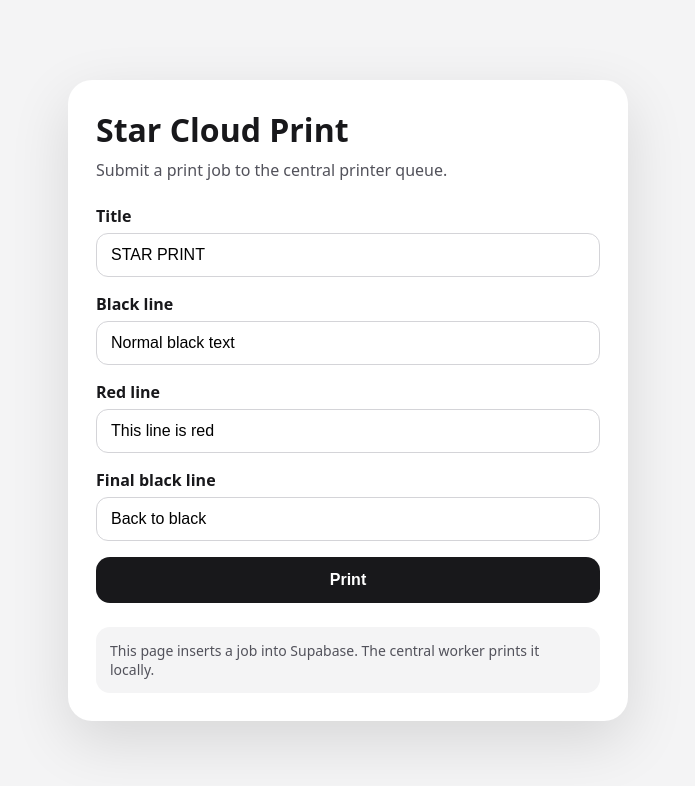
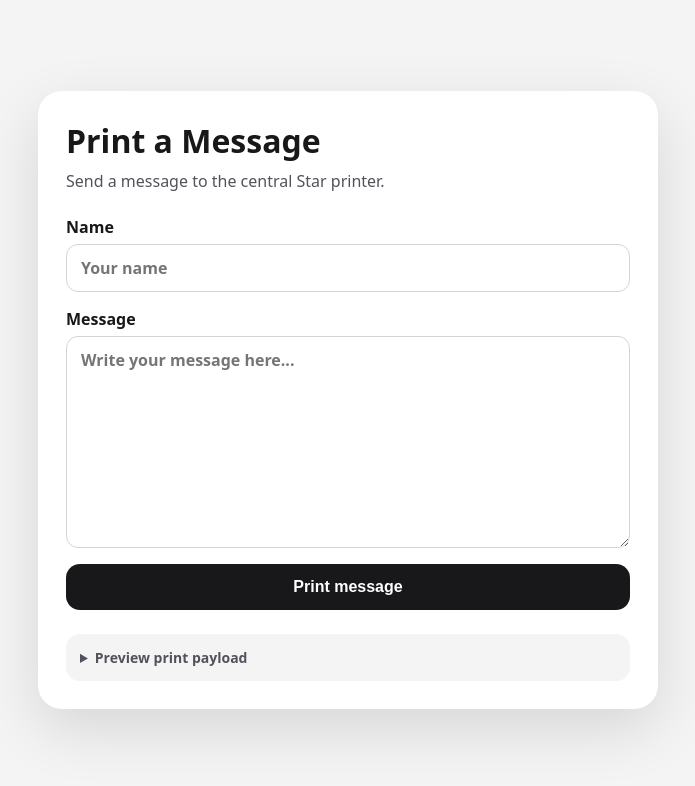
Before and after one commit to pecelec/Star_priner, a React (Vite) app in the folder frontend/: page / in a window 1280 px wide. Shown: the top 786 px of the page, without its empty margins (292-987 px from the left). Built offline with nearby package versions, Linux system fonts and the light colour scheme.

Commit message:
Simplify message form and print logo

```diff
--- a/frontend/src/main.jsx
+++ b/frontend/src/main.jsx
@@ -1,40 +1,129 @@
-import React, { useState } from "react";
+import React, { useMemo, useState } from "react";
 import { createRoot } from "react-dom/client";
 import { supabase } from "./supabaseClient";
 import "./style.css";
 
-function line(text, colour="black", options={}) {
-  return { text, colour, bold: !!options.bold, double_width: !!options.double_width, double_height: !!options.double_height, underline: !!options.underline, align: options.align || "left" };
+function lineToJobLine(text, colour = "black", options = {}) {
+  return {
+    text,
+    colour,
+    bold: Boolean(options.bold),
+    double_width: Boolean(options.double_width),
+    double_height: Boolean(options.double_height),
+    underline: Boolean(options.underline),
+    align: options.align || "left",
+  };
+}
+
+function normaliseMessageBody(body) {
+  return body
+    .replace(/\r\n/g, "\n")
+    .split("\n")
+    .map((line) => line.trimEnd())
+    .filter((line) => line.length > 0);
 }
 
 function App() {
-  const [title,setTitle]=useState("STAR PRINT");
-  const [blackText,setBlackText]=useState("Normal black text");
-  const [redText,setRedText]=useState("This line is red");
-  const [footerText,setFooterText]=useState("Back to black");
-  const [submitting,setSubmitting]=useState(false);
-  const [message,setMessage]=useState("");
+  const [name, setName] = useState("");
+  const [body, setBody] = useState("");
+  const [submitting, setSubmitting] = useState(false);
+  const [message, setMessage] = useState("");
 
-  async function submitPrintJob(e){
-    e.preventDefault(); setSubmitting(true); setMessage("");
-    const payload={title,two_colour:true,lines:[line(blackText,"black"),line(redText,"red",{bold:true}),line(footerText,"black")],feed_lines:3,cut:true,partial_cut:true};
-    const { error } = await supabase.from("print_jobs").insert({ title, payload });
+  const payload = useMemo(() => {
+    const safeName = name.trim() || "Anonymous";
+    const messageLines = normaliseMessageBody(body);
+
+    return {
+      title: "NEW MESSAGE",
+      print_logo: true,
+      logo_number: 1,
+      logo_mode: 0,
+      two_colour: true,
+      lines: [
+        lineToJobLine(`From: ${safeName}`, "black", { bold: true }),
+        lineToJobLine("--------------------------------", "black"),
+        ...messageLines.map((line) => lineToJobLine(line, "black")),
+      ],
+      feed_lines: 3,
+      cut: true,
+      partial_cut: true,
+    };
+  }, [name, body]);
+
+  async function submitPrintJob(event) {
+    event.preventDefault();
+    setSubmitting(true);
+    setMessage("");
+
+    if (!body.trim()) {
+      setSubmitting(false);
+      setMessage("Please enter a message.");
+      return;
+    }
+
+    const { error } = await supabase
+      .from("print_jobs")
+      .insert({
+        title: `Message from ${name.trim() || "Anonymous"}`,
+        payload,
+      });
+
     setSubmitting(false);
-    setMessage(error ? `Failed to queue print job: ${error.message}` : "Print job queued.");
+
+    if (error) {
+      setMessage(`Failed to queue print job: ${error.message}`);
+      return;
+    }
+
+    setName("");
+    setBody("");
+    setMessage("Message queued for printing.");
   }
 
-  return <main className="page"><section className="card">
-    <div className="header"><h1>Star Cloud Print</h1><p>Submit a print job to the central printer queue.</p></div>
-    <form onSubmit={submitPrintJob} className="form">
-      <label>Title<input value={title} onChange={e=>setTitle(e.target.value)} /></label>
-      <label>Black line<input value={blackText} onChange={e=>setBlackText(e.target.value)} /></label>
-      <label>Red line<input value={redText} onChange={e=>setRedText(e.target.value)} /></label>
-      <label>Final black line<input value={footerText} onChange={e=>setFooterText(e.target.value)} /></label>
-      <button type="submit" disabled={submitting}>{submitting ? "Queuing..." : "Print"}</button>
-    </form>
-    {message && <p className="message">{message}</p>}
-    <div className="note">This page inserts a job into Supabase. The central worker prints it locally.</div>
-  </section></main>;
+  return (
+    <main className="page">
+      <section className="card">
+        <div className="header">
+          <h1>Print a Message</h1>
+          <p>Send a message to the central Star printer.</p>
+        </div>
+
+        <form onSubmit={submitPrintJob} className="form">
+          <label>
+            Name
+            <input
+              value={name}
+              onChange={(event) => setName(event.target.value)}
+              placeholder="Your name"
+              maxLength={64}
+            />
+          </label>
+
+          <label>
+            Message
+            <textarea
+              value={body}
+              onChange={(event) => setBody(event.target.value)}
+              placeholder="Write your message here..."
+              rows={8}
+              maxLength={1500}
+            />
+          </label>
+
+          <button type="submit" disabled={submitting}>
+            {submitting ? "Queuing..." : "Print message"}
+          </button>
+        </form>
+
+        {message && <p className="message">{message}</p>}
+
+        <details className="advanced">
+          <summary>Preview print payload</summary>
+          <pre>{JSON.stringify(payload, null, 2)}</pre>
+        </details>
+      </section>
+    </main>
+  );
 }
 
 createRoot(document.getElementById("root")).render(<App />);
--- a/frontend/src/style.css
+++ b/frontend/src/style.css
@@ -1 +1,66 @@
-*{box-sizing:border-box} body{margin:0;font-family:system-ui,-apple-system,BlinkMacSystemFont,"Segoe UI",sans-serif;background:#f4f4f5;color:#18181b}.page{min-height:100vh;display:grid;place-items:center;padding:24px}.card{width:min(560px,100%);background:white;border-radius:24px;padding:28px;box-shadow:0 20px 60px rgba(0,0,0,.12)}.header h1{margin:0 0 8px;font-size:32px}.header p{margin:0 0 24px;color:#52525b}.form{display:grid;gap:16px}label{display:grid;gap:6px;font-weight:650}input{width:100%;border:1px solid #d4d4d8;border-radius:12px;padding:12px 14px;font-size:16px}button{border:0;border-radius:14px;padding:14px 18px;font-size:16px;font-weight:750;cursor:pointer;background:#18181b;color:white}button:disabled{opacity:.6;cursor:wait}.message{margin-top:18px;font-weight:700}.note{margin-top:24px;padding:14px;border-radius:14px;background:#f4f4f5;color:#52525b;font-size:14px}
+* { box-sizing: border-box; }
+
+body {
+  margin: 0;
+  font-family: system-ui, -apple-system, BlinkMacSystemFont, "Segoe UI", sans-serif;
+  background: #f4f4f5;
+  color: #18181b;
+}
+
+.page {
+  min-height: 100vh;
+  display: grid;
+  place-items: center;
+  padding: 24px;
+}
+
+.card {
+  width: min(620px, 100%);
+  background: white;
+  border-radius: 24px;
+  padding: 28px;
+  box-shadow: 0 20px 60px rgba(0, 0, 0, 0.12);
+}
+
+.header h1 { margin: 0 0 8px; font-size: 32px; }
+.header p { margin: 0 0 24px; color: #52525b; }
+
+.form { display: grid; gap: 16px; }
+label { display: grid; gap: 6px; font-weight: 650; }
+
+input, textarea {
+  width: 100%;
+  border: 1px solid #d4d4d8;
+  border-radius: 12px;
+  padding: 12px 14px;
+  font-size: 16px;
+  font: inherit;
+}
+
+textarea { resize: vertical; min-height: 180px; line-height: 1.45; }
+
+button {
+  border: 0;
+  border-radius: 14px;
+  padding: 14px 18px;
+  font-size: 16px;
+  font-weight: 750;
+  cursor: pointer;
+  background: #18181b;
+  color: white;
+}
+
+button:disabled { opacity: 0.6; cursor: wait; }
+.message { margin-top: 18px; font-weight: 700; }
+
+.advanced {
+  margin-top: 24px;
+  padding: 14px;
+  border-radius: 14px;
+  background: #f4f4f5;
+  color: #52525b;
+  font-size: 14px;
+}
+
+.advanced summary { cursor: pointer; font-weight: 700; }
+pre { white-space: pre-wrap; word-break: break-word; font-size: 12px; }
```
